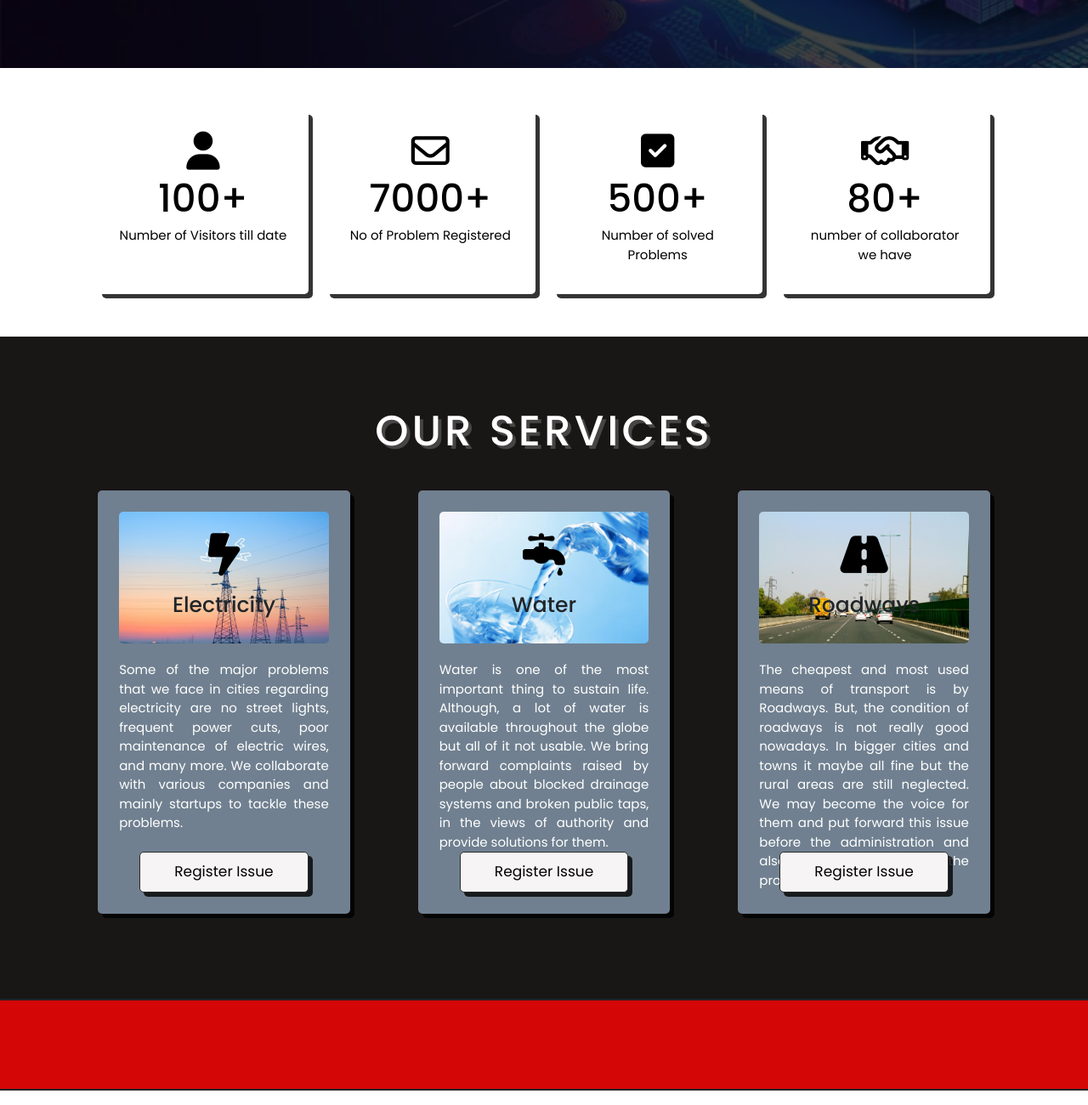
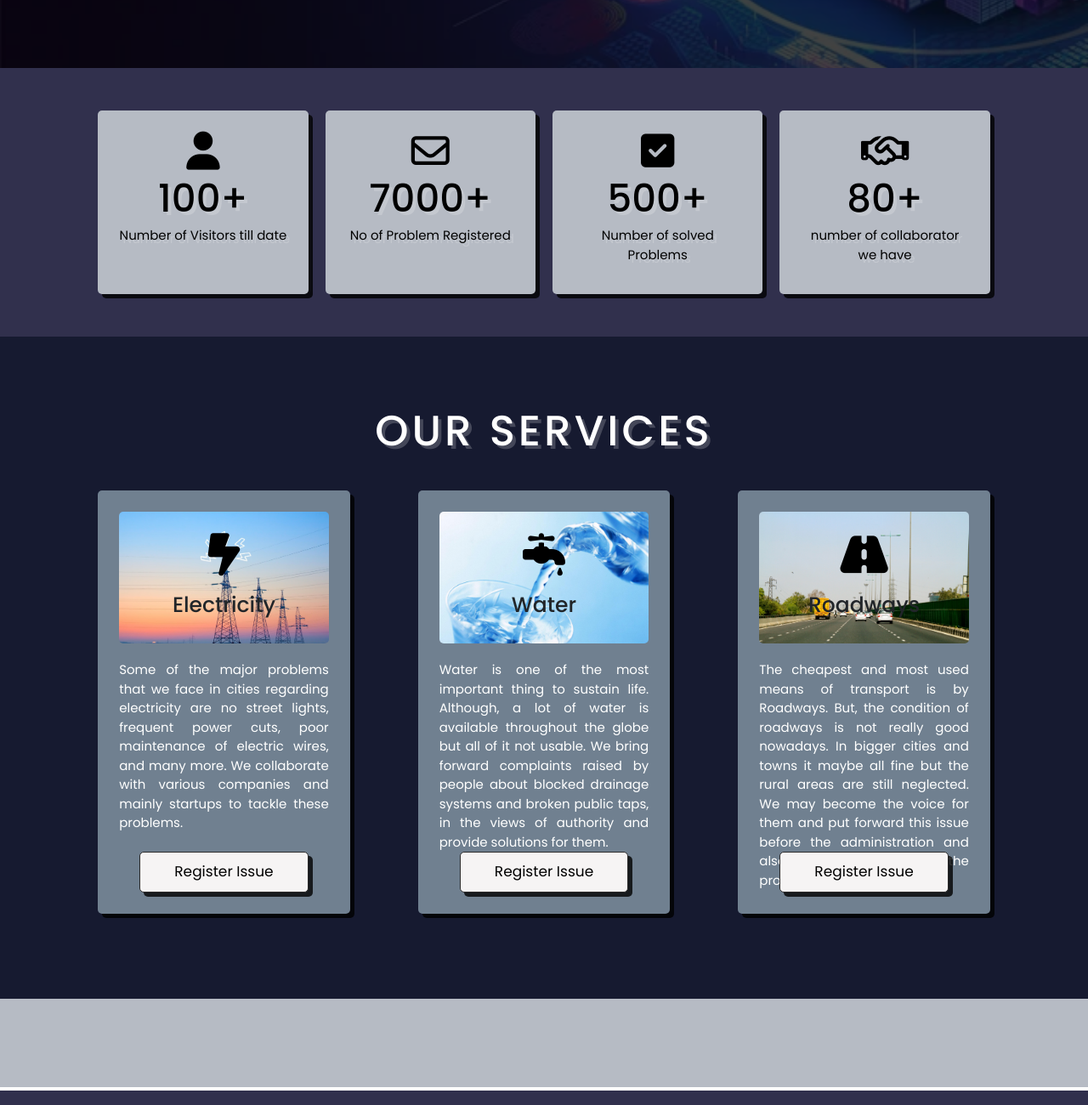
Before and after one commit to Gourab2005/Urban-Pulse, a plain HTML site: page FRONTEND/index.html in a window 1280 px wide. Shown: the part 720-2020 px from the top of the page at 85% size. Drawn offline with nearby package versions, Linux system fonts and the light colour scheme.

Commit message:
changing color combination

```diff
--- a/FRONTEND/style.css
+++ b/FRONTEND/style.css
@@ -42,10 +42,10 @@ html{
     transform: translateX(0);
 }
 .bgcol{
-    background-color: rgb(25, 22, 22);
+    background-color: #161A30;
 }
 .titcoleven{
-    color: #1c1b1b !important;
+    color: #ffffff !important;
 }
 .header{
     padding: 2rem 9%;
@@ -58,7 +58,7 @@ html{
     display: flex;
     align-items: center;
     justify-content: space-between;
-    background:rgb(0, 0, 0);
+    background:#161A30;
 }
 .heading{
     text-align: center;
@@ -92,7 +92,7 @@ html{
     /* padding: 1rem; */
     /* margin: 0.5rem; */
     padding: 0.1rem 1rem;
-    border: 2px solid black;
+    border: 2px solid #161A30;
     margin: 0rem 1rem;
 }
 .header .navbar a:hover{
@@ -120,10 +120,7 @@ html{
 
 }
 .companybanner{
-    border-top: 2px solid;
-    border-bottom: 2px solid;
-    background-color: #d40606;
-
+   background-color: #B6BBC4;
 }
 .companybanner img{
     width: 5%;
@@ -225,6 +222,7 @@ html{
 /* designing home part */
 section{
     padding: 5rem 9%;
+    background: #31304D;
 }
 .home{
     display: flex;
@@ -347,7 +345,7 @@ section.home::before{
     padding-bottom: 5rem;
 }
 .icon-container .icons{
-    background: #fff;
+    background: #B6BBC4;
 
 }
 /* section:nth-child(even){
```
